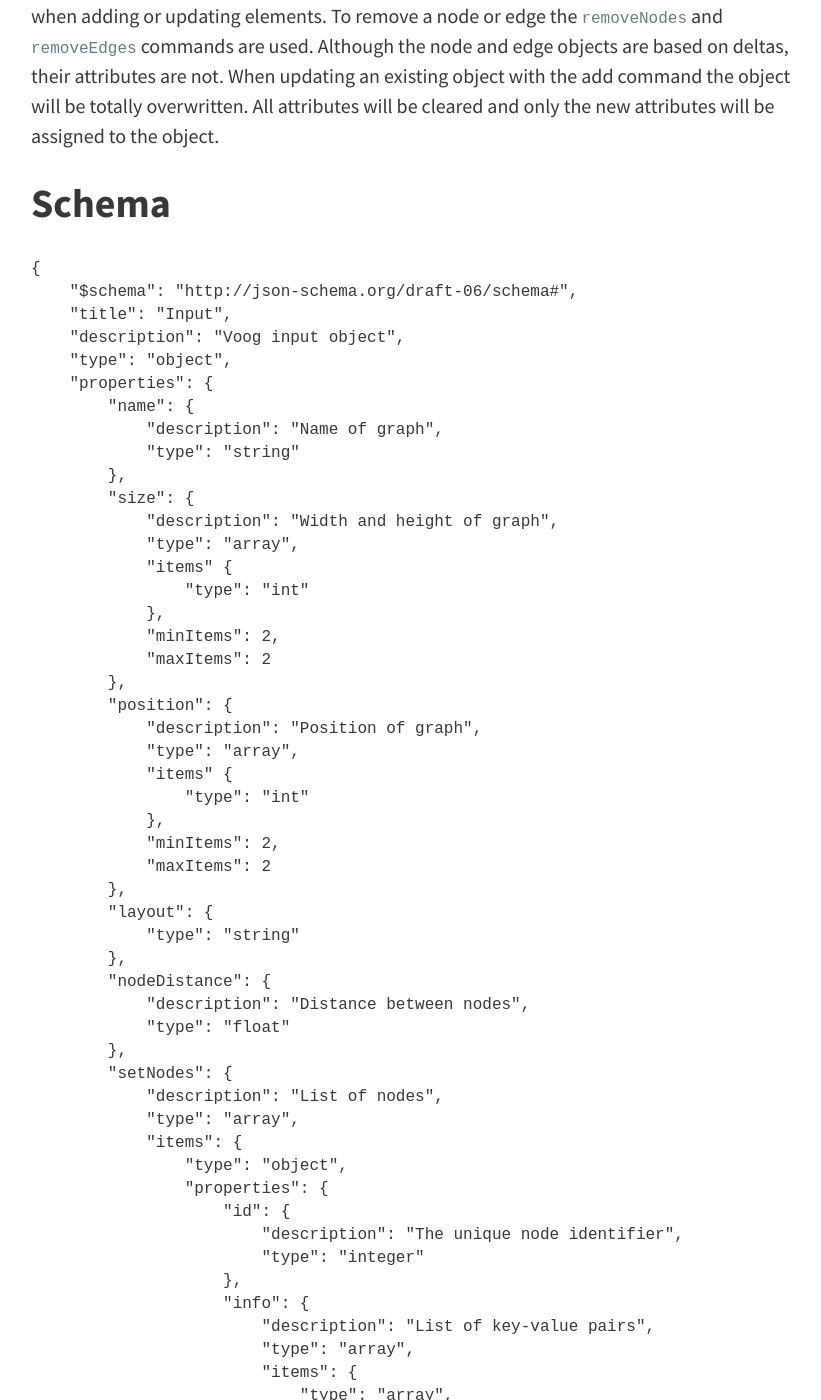
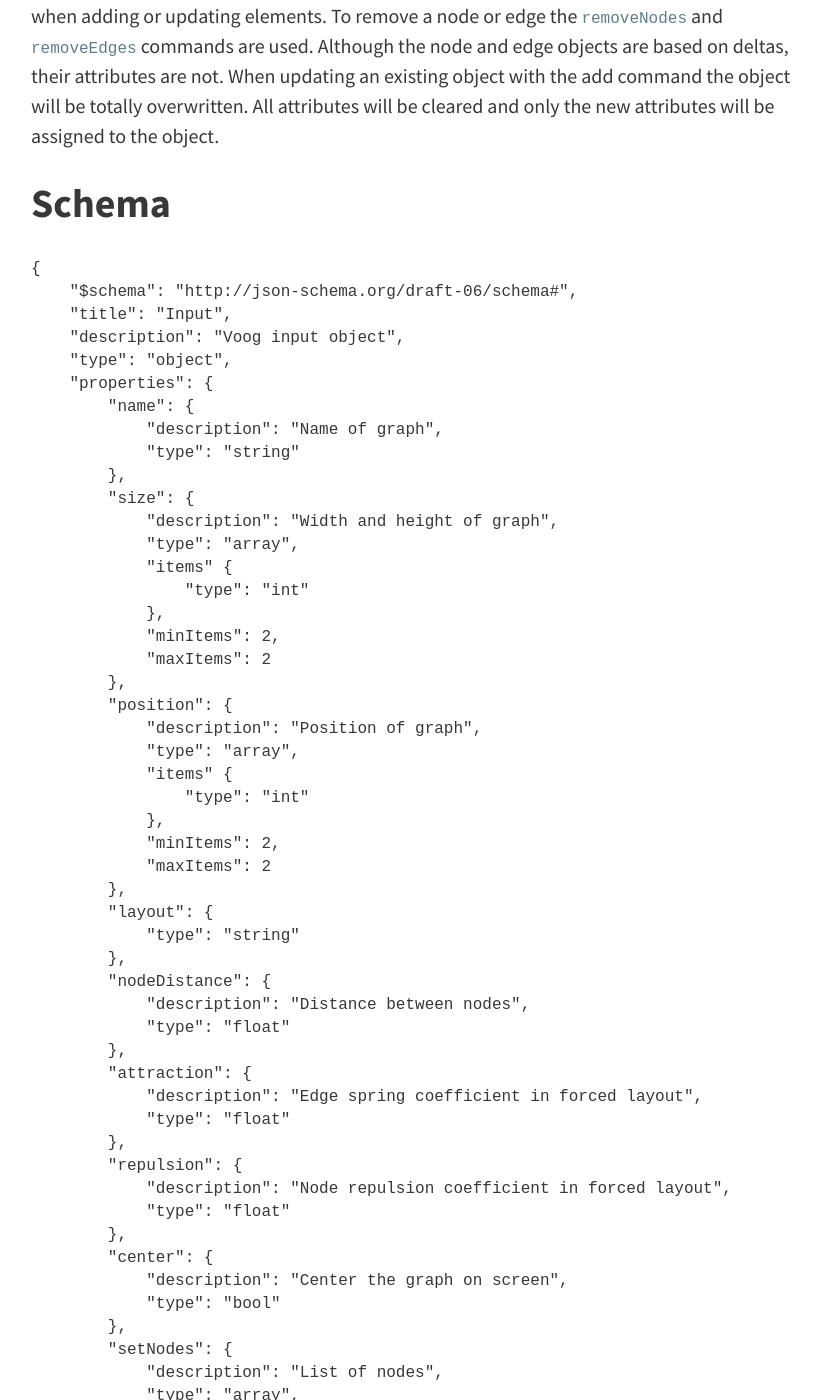
Before and after one commit to kantega/voog, a Jekyll site: the page built from protocol.md, in a window 1280 px wide and 1400 px high, scrolled down 488 px. Shown: the whole window, without its empty margins (225-1046 px from the left). Built offline with Jekyll 4.4.1, drawn with Linux system fonts in a browser that asks for light colours; some of the changed text lies outside the part shown.

Commit message:
Update schema

```diff
--- a/protocol.md
+++ b/protocol.md
@@ -47,6 +47,18 @@ will be assigned to the object.
         "nodeDistance": {
             "description": "Distance between nodes",
             "type": "float"
+        },
+        "attraction": {
+            "description": "Edge spring coefficient in forced layout",
+            "type": "float"
+        },
+        "repulsion": {
+            "description": "Node repulsion coefficient in forced layout",
+            "type": "float"
+        },
+        "center": {
+            "description": "Center the graph on screen",
+            "type": "bool"
         },
         "setNodes": {
             "description": "List of nodes",
```
